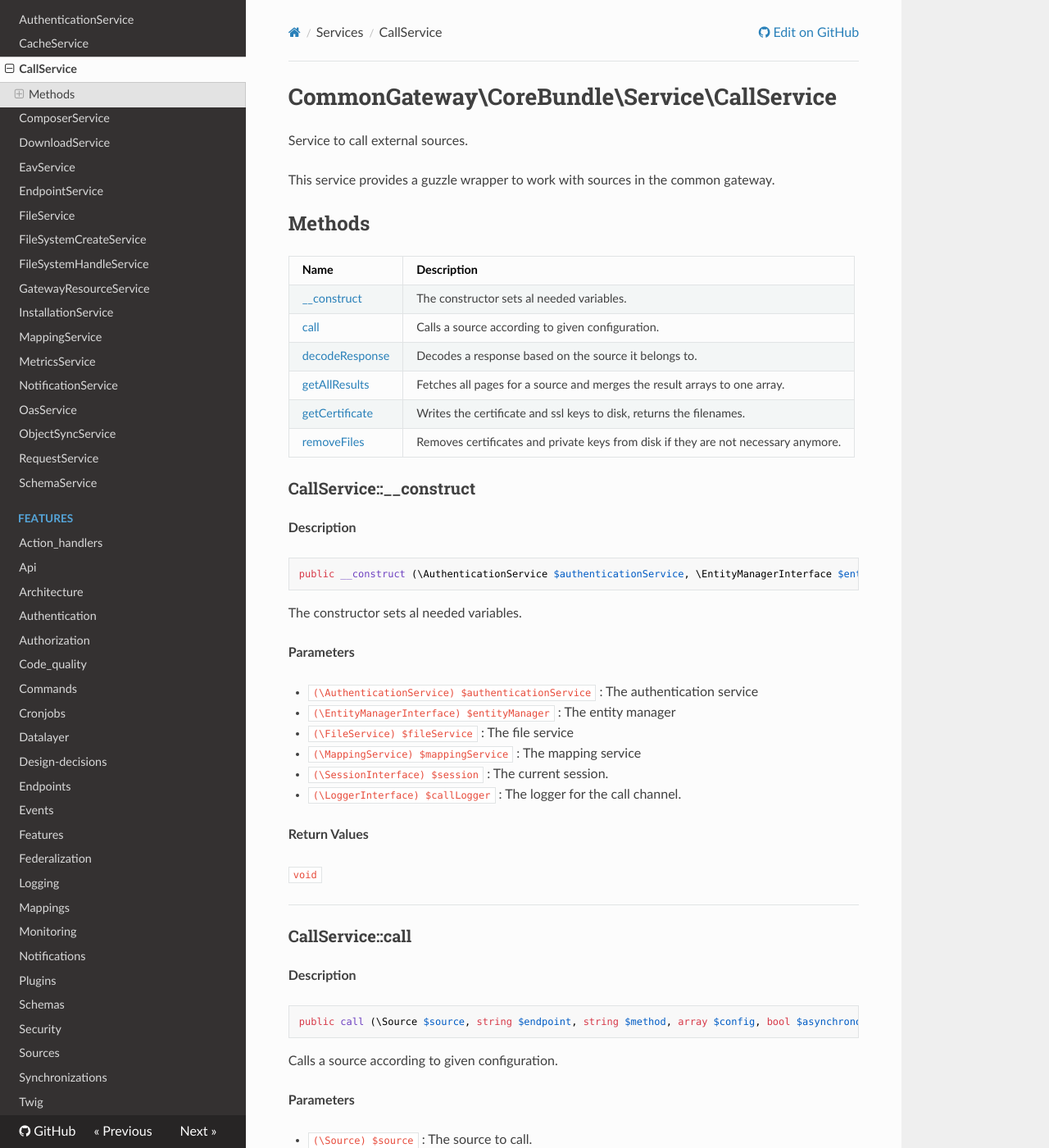
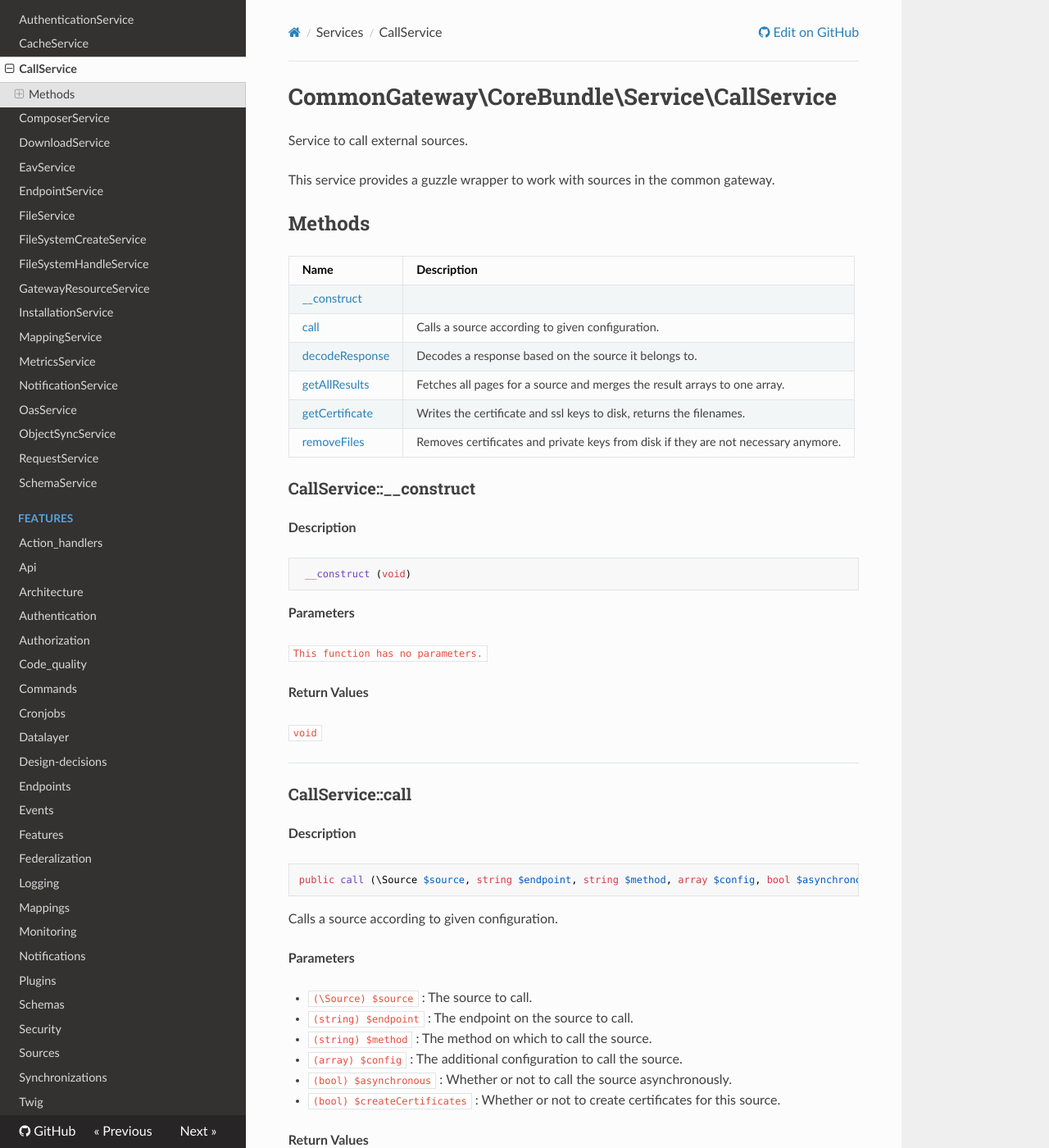
Before and after one commit to CommonGateway/CoreBundle, an MkDocs documentation site: the page built from docs/classes/Service/CallService.md, in a window 1280 px wide and 1400 px high. Shown: the whole window at 82% size. Built offline with MkDocs 1.6.1, drawn with Linux system fonts in a browser that asks for light colours; nearby versions of some CDN libraries; some of the changed text lies outside the part shown.

Commit message:
Update phpdoc

````diff
--- a/docs/classes/Service/CallService.md
+++ b/docs/classes/Service/CallService.md
@@ -12,7 +12,7 @@ This service provides a guzzle wrapper to work with sources in the common gatewa
 
 | Name | Description |
 |------|-------------|
-|[__construct](#callservice__construct)|The constructor sets al needed variables.|
+|[__construct](#callservice__construct)||
 |[call](#callservicecall)|Calls a source according to given configuration.|
 |[decodeResponse](#callservicedecoderesponse)|Decodes a response based on the source it belongs to.|
 |[getAllResults](#callservicegetallresults)|Fetches all pages for a source and merges the result arrays to one array.|
@@ -27,27 +27,16 @@ This service provides a guzzle wrapper to work with sources in the common gatewa
 **Description**
 
 ```php
-public __construct (\AuthenticationService $authenticationService, \EntityManagerInterface $entityManager, \FileService $fileService, \MappingService $mappingService, \SessionInterface $session, \LoggerInterface $callLogger)
+ __construct (void)
 ```
 
-The constructor sets al needed variables.
+
 
 
 
 **Parameters**
 
-* `(\AuthenticationService) $authenticationService`
-: The authentication service
-* `(\EntityManagerInterface) $entityManager`
-: The entity manager
-* `(\FileService) $fileService`
-: The file service
-* `(\MappingService) $mappingService`
-: The mapping service
-* `(\SessionInterface) $session`
-: The current session.
-* `(\LoggerInterface) $callLogger`
-: The logger for the call channel.
+`This function has no parameters.`
 
 **Return Values**
 
````
Also changed, not shown: other parts of docs/classes/Service/CallService.md (+0 -6 lines), docs/classes/Service/CacheService.md (+13 -17 lines), docs/classes/Service/ComposerService.md (+1 -3 lines), docs/classes/Service/EavService.md (+5 -5 lines), docs/classes/Service/EndpointService.md (+4 -17 lines), docs/classes/Service/InstallationService.md (+6 -8 lines).
